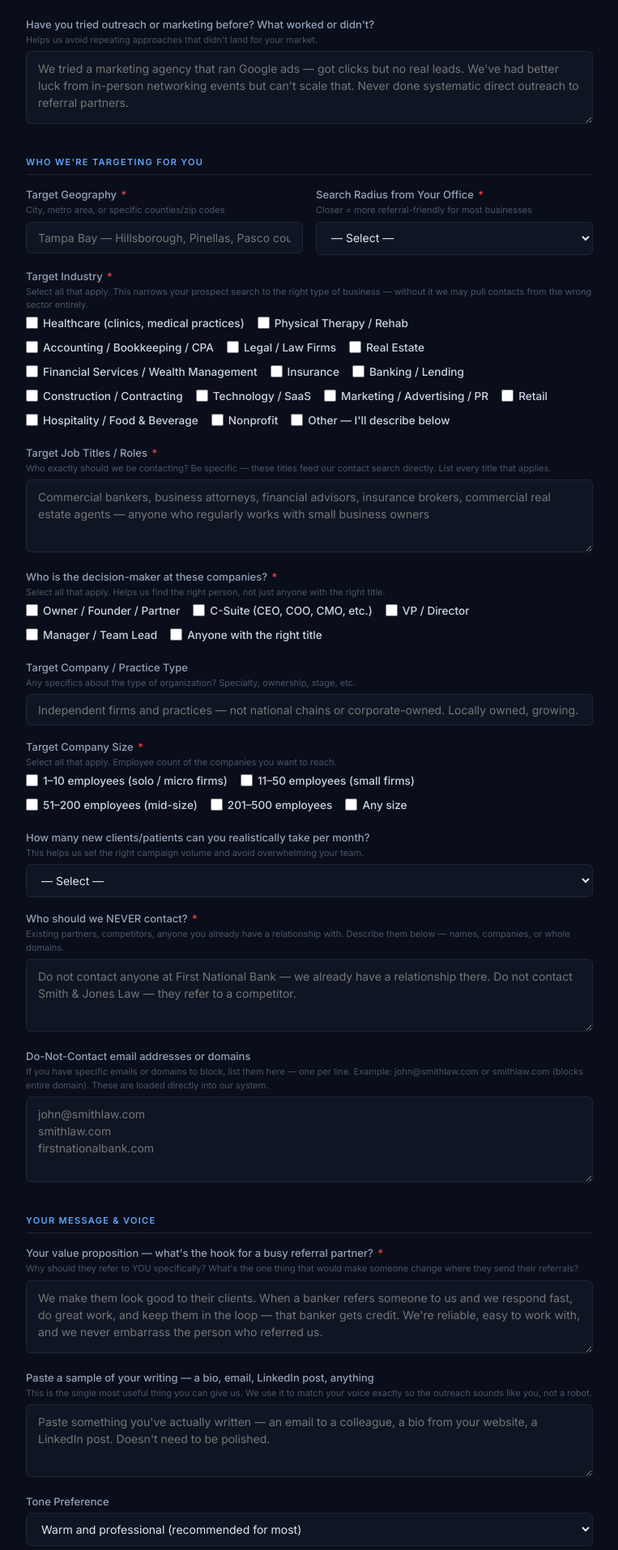
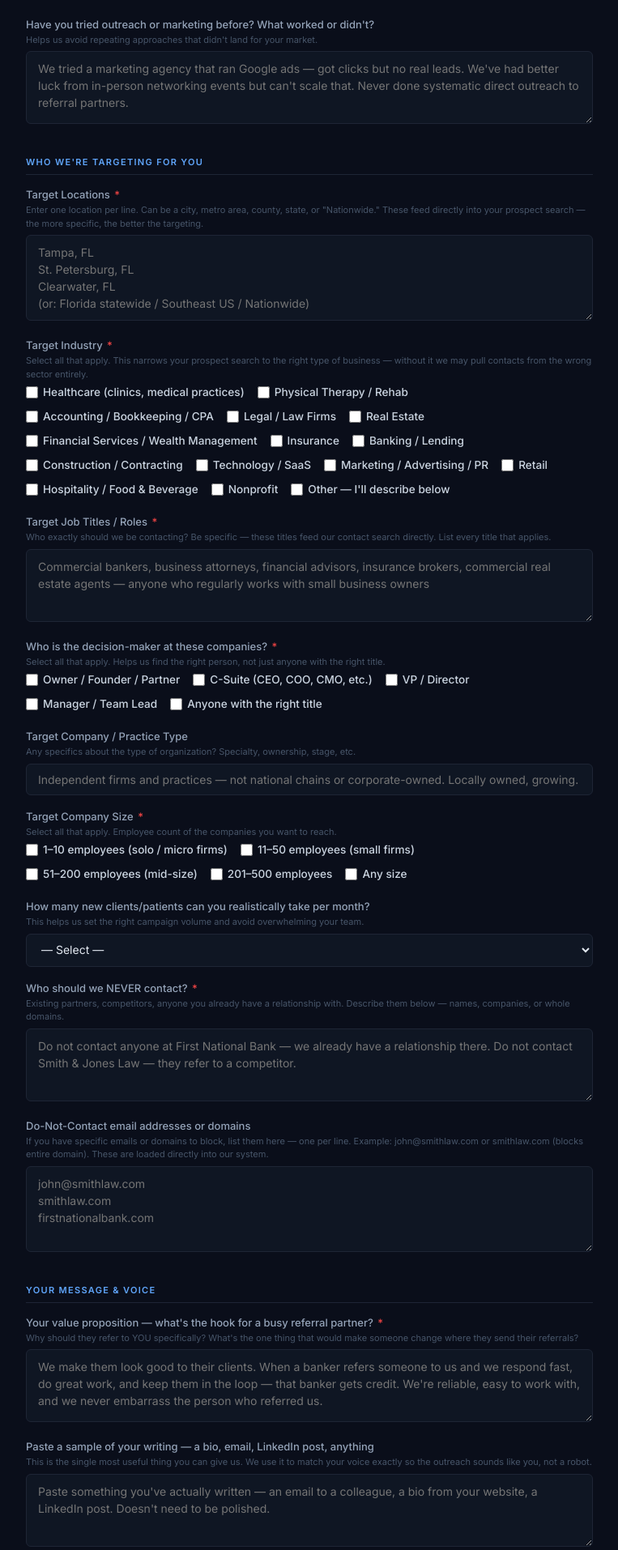
Before and after one commit to BotGob/argusreach-ops, a Flask app: page /intake in a window 1280 px wide. Shown: the part 1391-3305 px from the top of the page at 81% size, without its empty margins (258-1021 px from the left). Run offline with Flask 3, Linux system fonts and the light colour scheme.

Commit message:
feat: replace geography/radius with multi-location textarea — one per line, maps directly to Apollo

```diff
--- a/admin/app.py
+++ b/admin/app.py
@@ -981,8 +981,7 @@ def intake():
             "best_referral_sources":f.get("best_referral_sources","").strip(),
             "prior_outreach":       f.get("prior_outreach","").strip(),
             # Targeting
-            "target_geography":     f.get("target_geography","").strip(),
-            "target_radius":        f.get("target_radius","").strip(),
+            "target_locations":     f.get("target_locations","").strip(),
             "target_titles":        f.get("target_titles","").strip(),
             "target_company_type":  f.get("target_company_type","").strip(),
             "target_industry":      ",".join(request.form.getlist("target_industry")),
@@ -1076,8 +1075,7 @@ def intake_approve(intake_id):
             "_intake_id":            intake_id,
             "_contact_name":         intake.get("contact_name",""),
             "_contact_title":        intake.get("contact_title",""),
-            "_target_geography":     intake.get("target_geography",""),
-            "_target_radius":        intake.get("target_radius",""),
+            "_target_locations":     intake.get("target_locations",""),
             "_target_titles":        intake.get("target_titles",""),
             "_target_company_type":  intake.get("target_company_type",""),
             "_monthly_capacity":     intake.get("monthly_capacity",""),
--- a/admin/templates/intake_form.html
+++ b/admin/templates/intake_form.html
@@ -140,29 +140,11 @@
 
     <!-- ── SECTION 4: WHO WE'RE TARGETING ───────────────────────────── -->
     <div class="section-header">Who We're Targeting For You</div>
-    <div class="grid2">
-      <div class="field">
-        <label>Target Geography <span class="req">*</span>
-          <span class="hint">City, metro area, or specific counties/zip codes</span>
-        </label>
-        <input name="target_geography" required placeholder="Tampa Bay — Hillsborough, Pinellas, Pasco counties">
-      </div>
-      <div class="field">
-        <label>Search Radius from Your Office <span class="req">*</span>
-          <span class="hint">Closer = more referral-friendly for most businesses</span>
-        </label>
-        <select name="target_radius" required>
-          <option value="">— Select —</option>
-          <option value="5 miles">5 miles — very local</option>
-          <option value="10 miles">10 miles</option>
-          <option value="15 miles">15 miles</option>
-          <option value="25 miles">25 miles</option>
-          <option value="50 miles">50 miles</option>
-          <option value="Entire metro area">Entire metro area</option>
-          <option value="Statewide">Statewide</option>
-          <option value="No geographic restriction">No geographic restriction</option>
-        </select>
-      </div>
+    <div class="field">
+      <label>Target Locations <span class="req">*</span>
+        <span class="hint">Enter one location per line. Can be a city, metro area, county, state, or "Nationwide." These feed directly into your prospect search — the more specific, the better the targeting.</span>
+      </label>
+      <textarea name="target_locations" required rows="4" placeholder="Tampa, FL&#10;St. Petersburg, FL&#10;Clearwater, FL&#10;(or: Florida statewide / Southeast US / Nationwide)"></textarea>
     </div>
     <div class="field">
       <label>Target Industry <span class="req">*</span>
--- a/db/dashboard.html
+++ b/db/dashboard.html
@@ -27,7 +27,7 @@
 <body>
 
 <h1>⚡ ArgusReach — Ops Dashboard</h1>
-<div class="subtitle">Generated 2026-03-20 04:06 PM ET · Auto-refreshed by cron</div>
+<div class="subtitle">Generated 2026-03-20 05:06 PM ET · Auto-refreshed by cron</div>
 
 <h2>Summary</h2>
 <div class="cards">
@@ -73,6 +73,6 @@
   <tbody><tr><td colspan='4' style='text-align:center;color:#666'>No payments yet</td></tr></tbody>
 </table>
 
-<footer>ArgusReach Internal Dashboard · 2026-03-20 04:06 PM ET</footer>
+<footer>ArgusReach Internal Dashboard · 2026-03-20 05:06 PM ET</footer>
 </body>
 </html>
--- a/tools/monthly_cycle.py
+++ b/tools/monthly_cycle.py
@@ -159,7 +159,7 @@ def search_apollo(client, target, exclude_emails):
         return []
 
     titles         = [t.strip() for t in client.get("_target_titles", "").split(",") if t.strip()]
-    geography      = client.get("_target_geography", "")
+    locations      = [l.strip() for l in client.get("_target_locations", "").splitlines() if l.strip()]
     company_sizes  = [s.strip() for s in client.get("_target_company_size", "").split(",") if s.strip()]
     industries     = [i.strip() for i in client.get("_target_industry", "").split(",") if i.strip()]
     seniorities    = [s.strip() for s in client.get("_target_seniority", "").split(",") if s.strip()]
@@ -231,8 +231,8 @@ def search_apollo(client, target, exclude_emails):
             "person_titles": titles or [],
             "contact_email_status": ["verified", "likely to engage"],
         }
-        if geography:
-            payload["person_locations"] = [geography]
+        if locations:
+            payload["person_locations"] = locations
         if employee_ranges:
             payload["organization_num_employees_ranges"] = employee_ranges
         if industry_tags:
```
